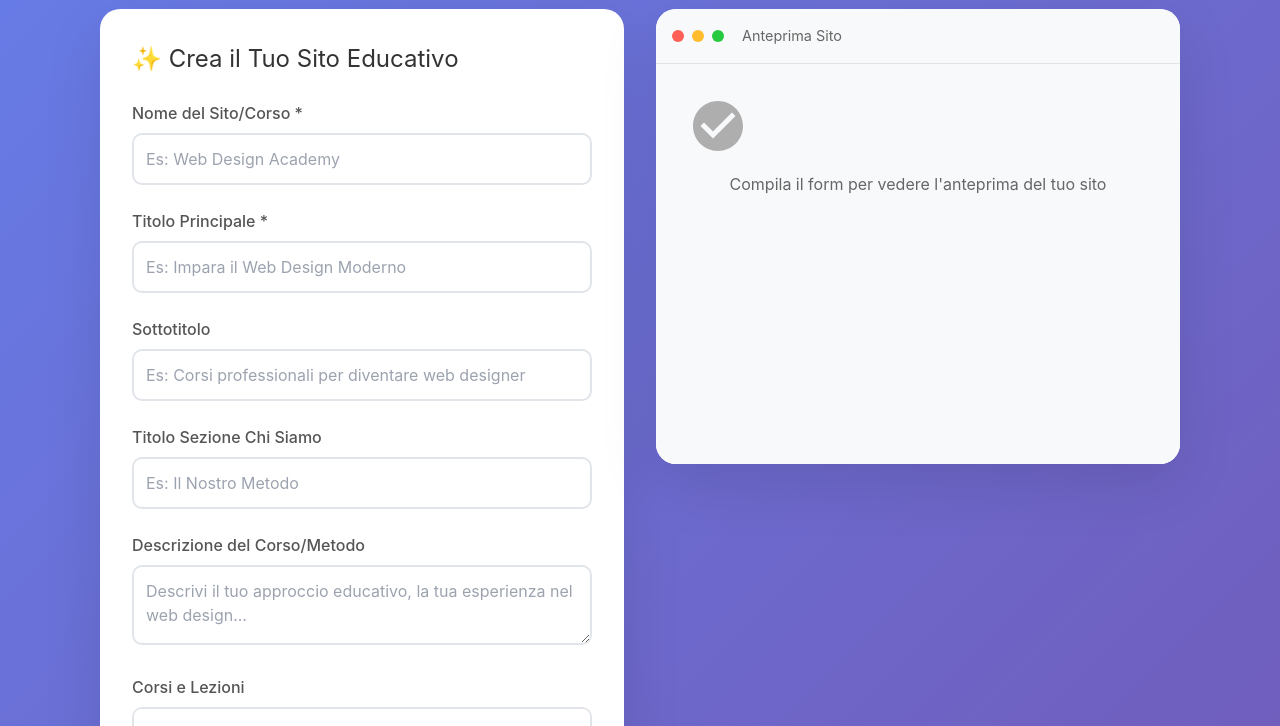
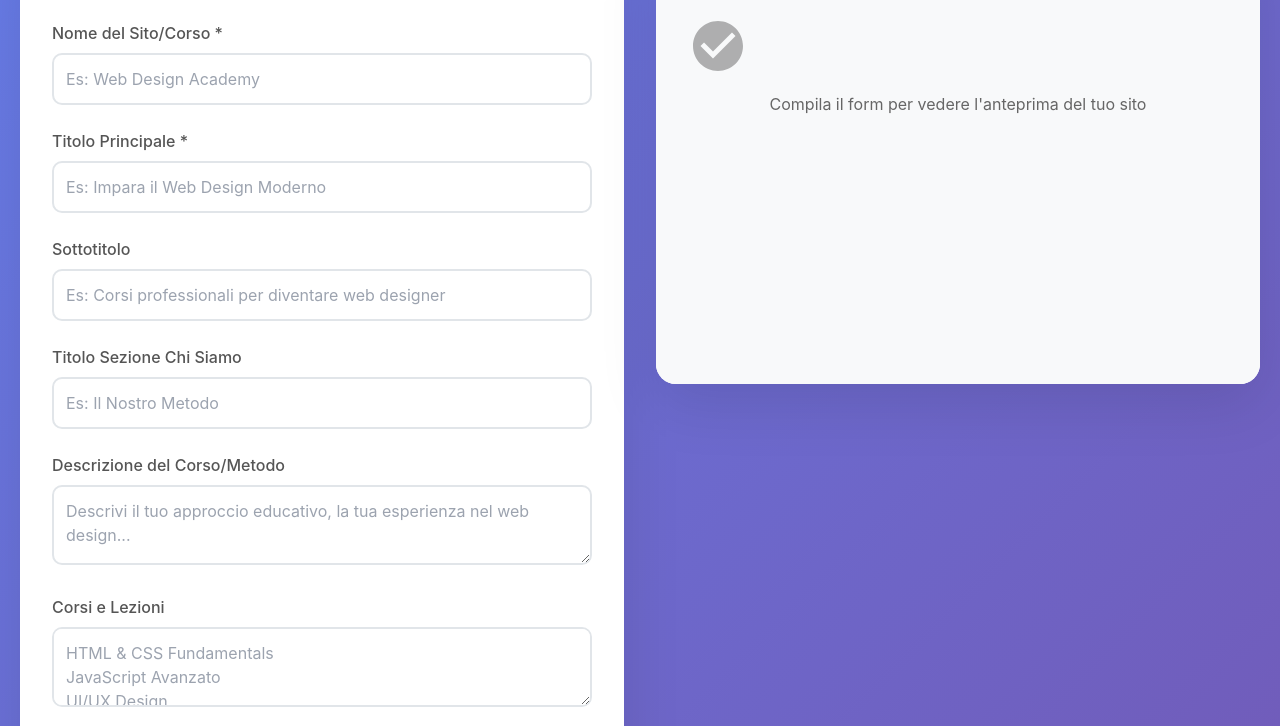
Before and after one commit to scottino2019-glitch/web-designer, a plain HTML site: page builder/generatore_siti_web.html in a window 1280 px wide. Shown: the part 217-943 px from the top of the page. Drawn offline with nearby package versions, Linux system fonts and the light colour scheme.

Commit message:
Update generatore_siti_web.html

```diff
--- a/builder/generatore_siti_web.html
+++ b/builder/generatore_siti_web.html
@@ -9,7 +9,7 @@
         body {
             box-sizing: border-box;
             margin: 0;
-            padding: 80px;
+            padding: 0;
             font-family: 'Inter', -apple-system, BlinkMacSystemFont, sans-serif;
             background: linear-gradient(135deg, #667eea 0%, #764ba2 100%);
             min-height: 100%;
```
